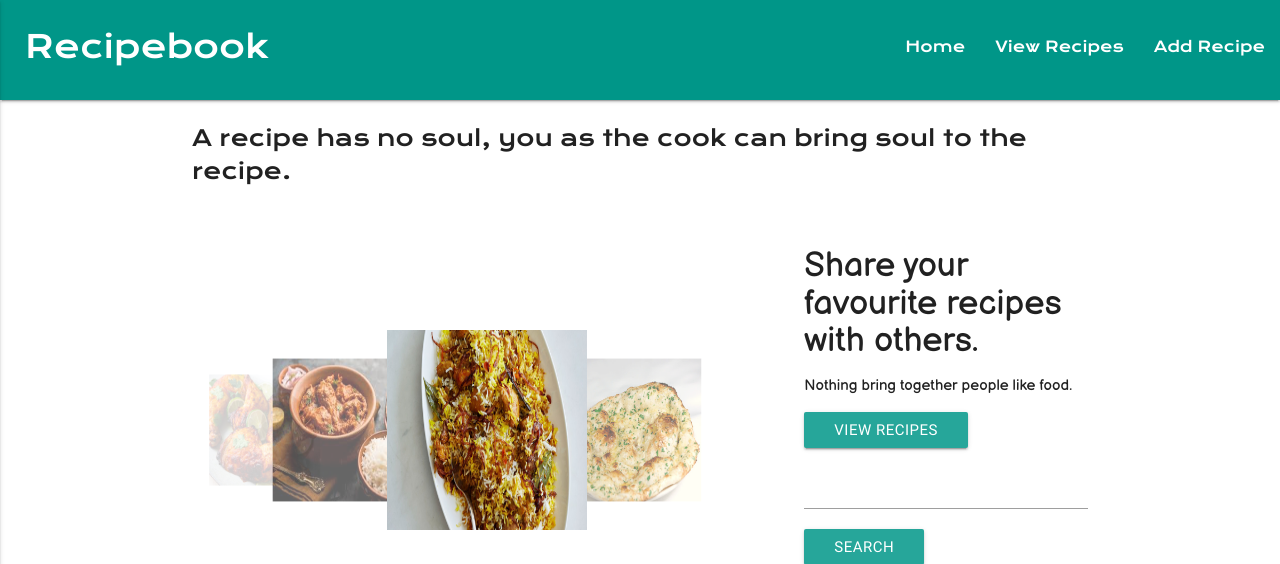
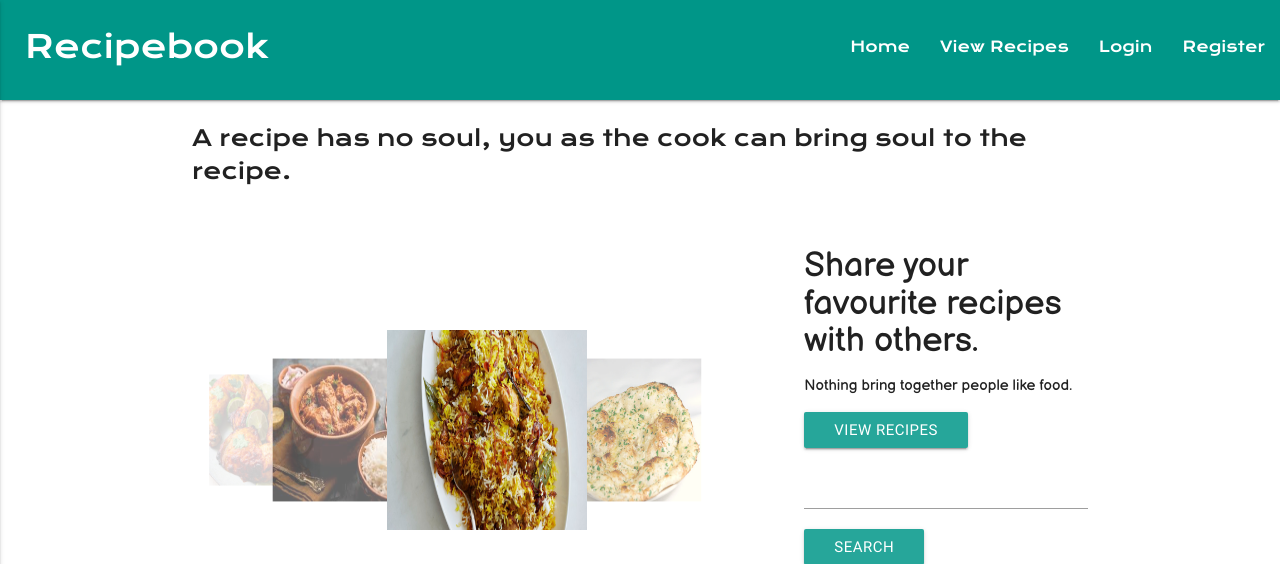
Before and after one commit to sohailshams/cookbook, a Flask app: page / in a window 1280 px wide. Shown: the top 564 px of the page. Run offline with Flask 2, Linux system fonts and the light colour scheme; some libraries are stand-ins or nearby versions.

Commit message:
Added login, logout, register & if, else statement in session

```diff
--- a/templates/base.html
+++ b/templates/base.html
@@ -18,12 +18,24 @@
       <ul id="nav-mobile" class="right hide-on-med-and-down nav-links">
         <li><a href="{{url_for('index_recipe')}}">Home</a></li>
         <li><a href="{{url_for('get_recipes')}}">View Recipes</a></li>
+        {% if 'username' in session %}
         <li><a href="{{url_for('add_recipe')}}">Add Recipe</a></li>
+        <li><a href="{{url_for('logout')}}">Logout</a></li>
+        {% else %}
+        <li><a href="{{url_for('login')}}">Login</a></li>
+        <li><a href="{{url_for('register')}}">Register</a></li>
+        {% endif %}
         </ul>
        <ul class="side-nav" id="mobile-demo">
         <li><a href="{{url_for('index_recipe')}}">Home</a></li>
         <li><a href="{{url_for('get_recipes')}}">View Recipes</a></li>
+        {% if 'username' in session %}
         <li><a href="{{url_for('add_recipe')}}">Add Recipe</a></li>
+        <li><a href="{{url_for('logout')}}">Logout</a></li>
+        {% else %}
+        <li><a href="{{url_for('login')}}">Login</a></li>
+        <li><a href="{{url_for('register')}}">Register</a></li>
+        {% endif %}
         </ul>
     </div>
   </nav>
```
